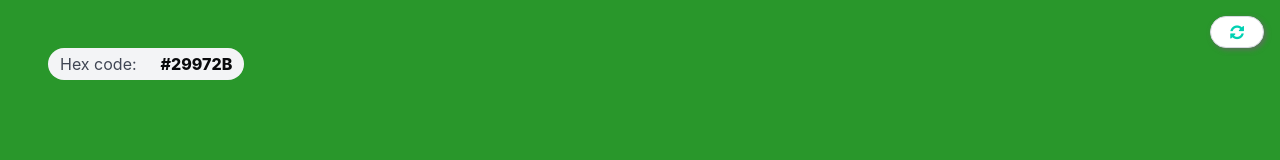
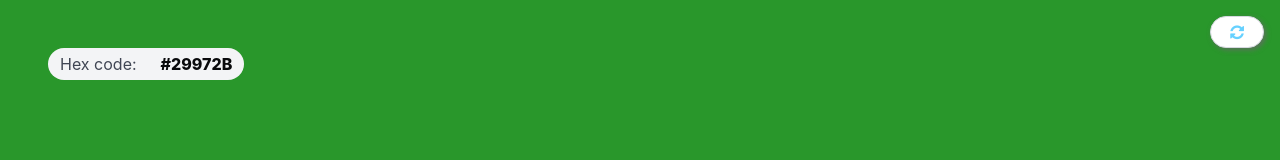
Before and after one commit to GabrielAraujo98/palette, a React (Create React App) app: page / in a window 1280 px wide. Shown: the top 160 px of the page. Built offline with nearby package versions, Linux system fonts and the light colour scheme.

Commit message:
refresh button

```diff
--- a/src/main/components/RefreshButton.jsx
+++ b/src/main/components/RefreshButton.jsx
@@ -7,7 +7,7 @@ export default class RefreshButton extends Component {
         return (
             <div>
                 <a type='button' className='button is-rounded' href='/'>
-                    <i className="fa fa-refresh has-text-primary"></i>
+                    <i className="fa fa-refresh has-text-info"></i>
                 </a>
             </div>
         )
```
